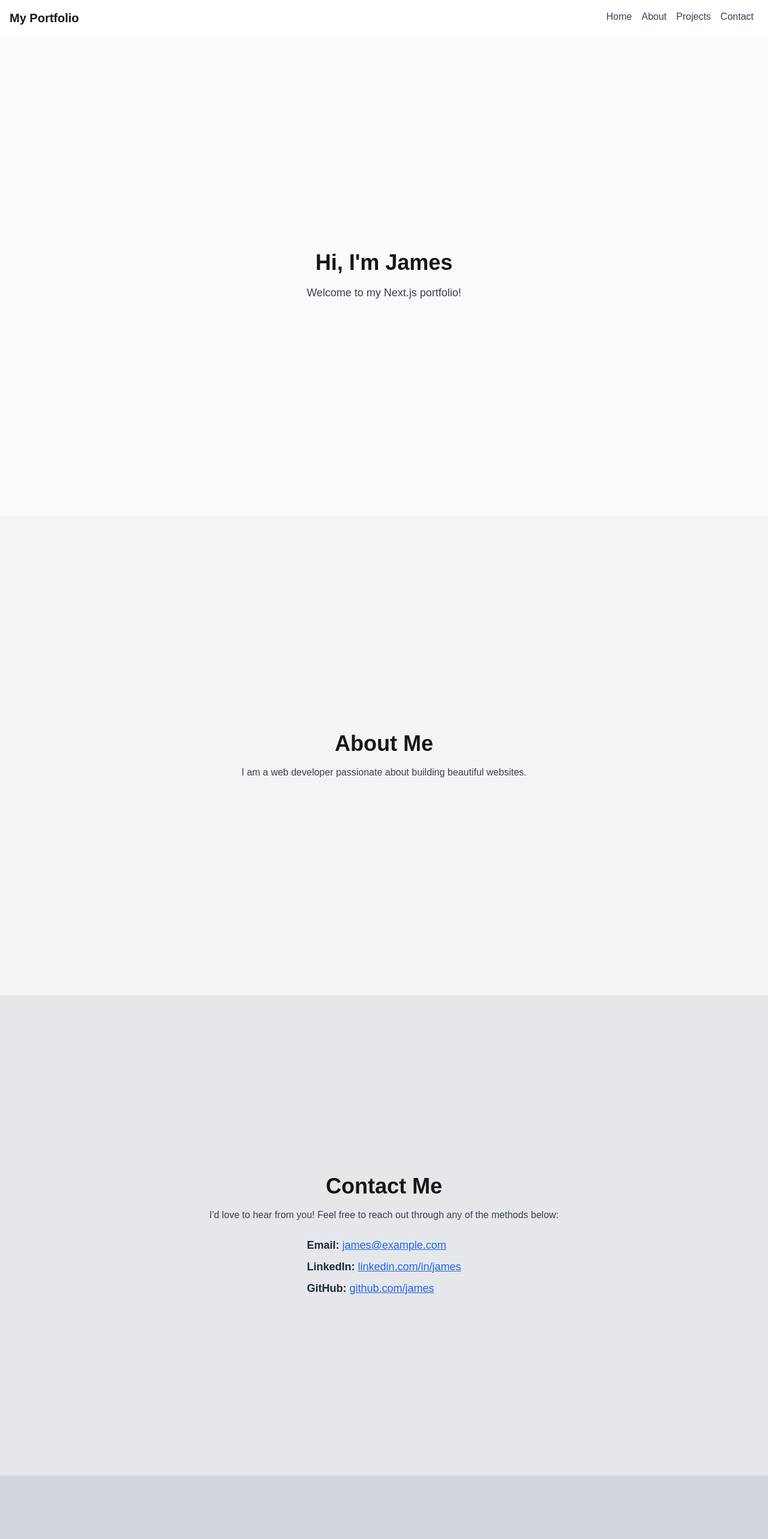
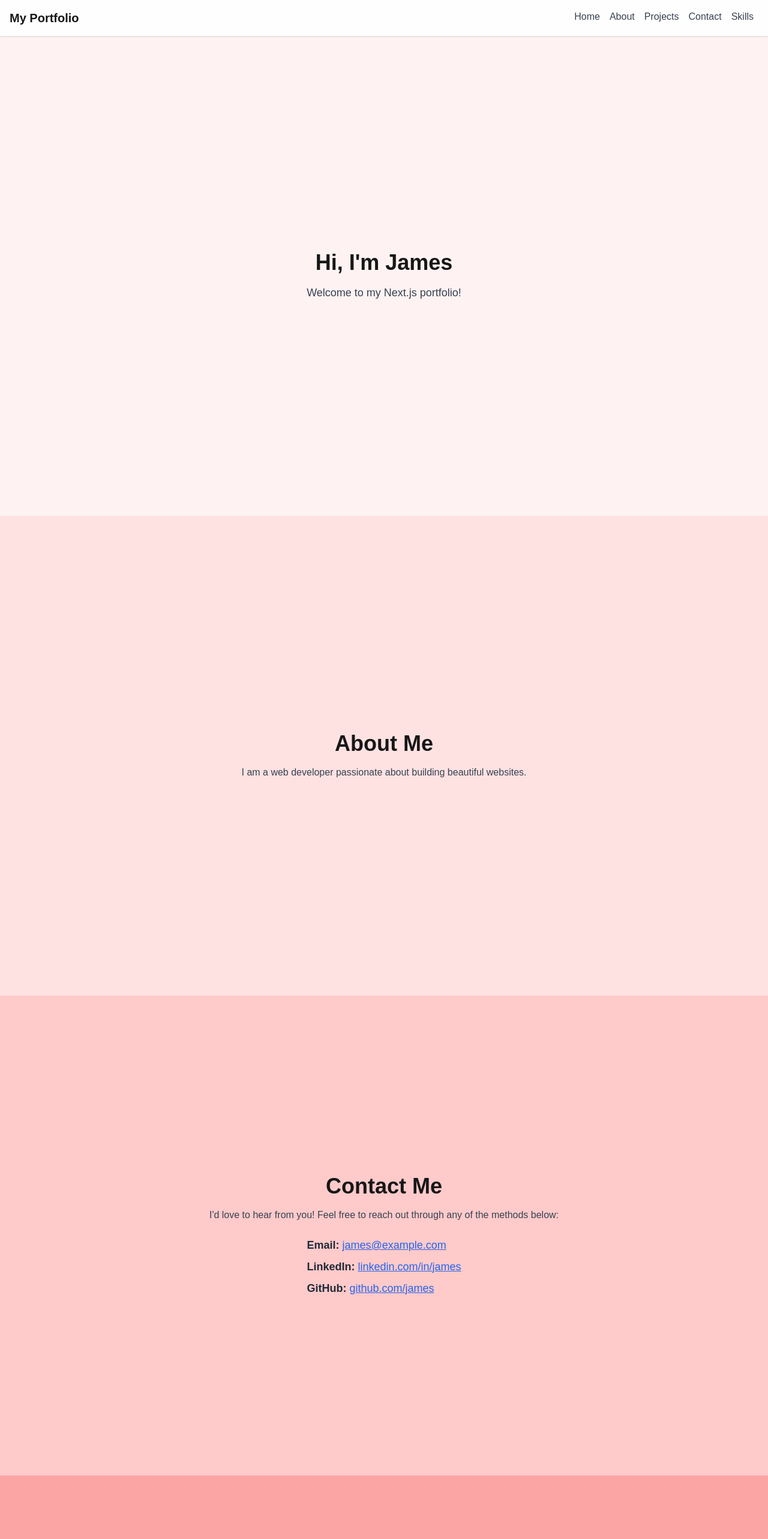
Before and after one commit to jamesgitt/portfolio, a Next.js app: page / in a window 1280 px wide. Shown: the top 2566 px of the page at 60% size. Built offline with nearby package versions, Linux system fonts and the light colour scheme.

Commit message:
Background color changes

```diff
--- a/src/app/components/Footer.tsx
+++ b/src/app/components/Footer.tsx
@@ -1,6 +1,6 @@
 export default function Footer() {
     return (
-        <footer className="bg-gray-200 text-center py-4">
+        <footer className="bg-red-400 text-center py-4">
             <p className="text-gray-600 text-sm">&copy; {new Date().getFullYear()} James Portfolio. All rights reserved.</p>
         </footer>
     );
--- a/src/app/components/Navbar.tsx
+++ b/src/app/components/Navbar.tsx
@@ -1,12 +1,13 @@
 export default function Navbar() {
     return (
-      <nav className="bg-white shadow p-4 flex justify-between">
+      <nav className="bg-red-100 bg-opacity-5 backdrop-blur-sm shadow p-4 flex justify-between">
         <span className="font-bold text-xl">My Portfolio</span>
         <div>
           <a href="/" className="mx-2 text-gray-700 hover:text-blue-600">Home</a>
-          <a href="/About" className="mx-2 text-gray-700 hover:text-blue-600">About</a>
-          <a href="/Projects" className="mx-2 text-gray-700 hover:text-blue-600">Projects</a>
-          <a href="/Contact" className="mx-2 text-gray-700 hover:text-blue-600">Contact</a>
+          <a href="pages/About" className="mx-2 text-gray-700 hover:text-blue-600">About</a>
+          <a href="pages/Projects" className="mx-2 text-gray-700 hover:text-blue-600">Projects</a>
+          <a href="pages/Contacts" className="mx-2 text-gray-700 hover:text-blue-600">Contact</a>
+          <a href="pages/Skills" className="mx-2 text-gray-700 hover:text-blue-600">Skills</a>
         </div>
       </nav>
     );
--- a/src/app/page.tsx
+++ b/src/app/page.tsx
@@ -8,8 +8,10 @@ import Skills from './pages/Skills'
 export default function Home() {
     return (
       <>
-        <Navbar />
-        <main className="min-h-screen flex flex-col items-center justify-center bg-gray-50">
+        <div className="sticky top-0 z-50">
+          <Navbar />
+        </div>
+        <main className="min-h-screen flex flex-col items-center justify-center bg-red-50">
           <h1 className="text-4xl font-bold mb-4">Hi, I'm James</h1>
           <p className="text-lg text-gray-700">Welcome to my Next.js portfolio!</p>
         </main>
--- a/src/app/pages/About.tsx
+++ b/src/app/pages/About.tsx
@@ -1,6 +1,6 @@
 export default function About() {
     return (
-      <main className="min-h-screen flex flex-col items-center justify-center bg-gray-100">
+      <main className="min-h-screen flex flex-col items-center justify-center bg-red-100 from-red-100">
         <h1 className="text-4xl font-bold mb-4">About Me</h1>
         <p className="text-gray-700">I am a web developer passionate about building beautiful websites.</p>
       </main>
--- a/src/app/pages/Contacts.tsx
+++ b/src/app/pages/Contacts.tsx
@@ -1,6 +1,6 @@
 export default function Contacts() {
     return (
-        <main className="min-h-screen flex flex-col items-center justify-center bg-gray-200">
+        <main className="min-h-screen flex flex-col items-center justify-center bg-red-200">
             <h1 className="text-4xl font-bold mb-4">Contact Me</h1>
             <p className="text-gray-700 mb-6">
                 I'd love to hear from you! Feel free to reach out through any of the methods below:
--- a/src/app/pages/Projects.tsx
+++ b/src/app/pages/Projects.tsx
@@ -1,6 +1,6 @@
 export default function Projects() {
     return (
-        <main className="min-h-screen flex flex-col items-center justify-center bg-gray-300">
+        <main className="min-h-screen flex flex-col items-center justify-center bg-red-300">
             <h1 className="text-4xl font-bold mb-4">Projects</h1>
             <ul className="text-lg text-gray-800 space-y-4">
                 <li>
--- a/src/app/pages/Skills.tsx
+++ b/src/app/pages/Skills.tsx
@@ -1,6 +1,6 @@
 export default function Skills() {
     return (
-        <main className="min-h-screen flex flex-col items-center justify-center bg-gray-400">
+        <main className="min-h-screen flex flex-col items-center justify-center bg-red-400">
             <h1 className="text-4xl font-bold mb-4">Skills</h1>
             <ul className="text-lg text-gray-800 space-y-4">
                 <li>
```
